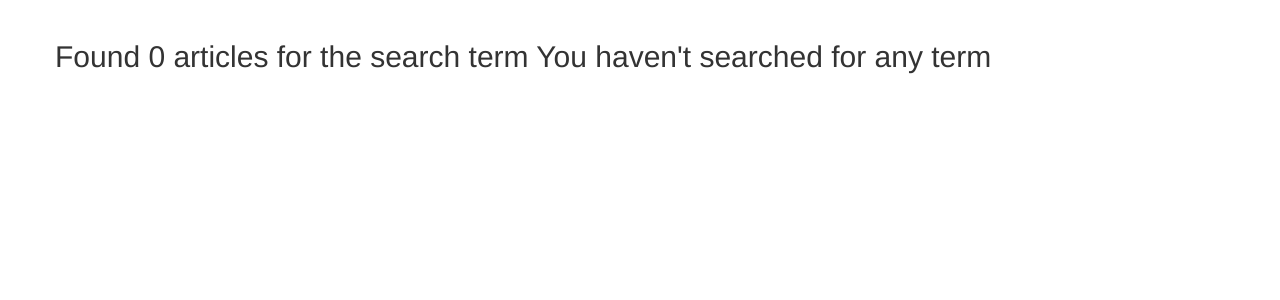
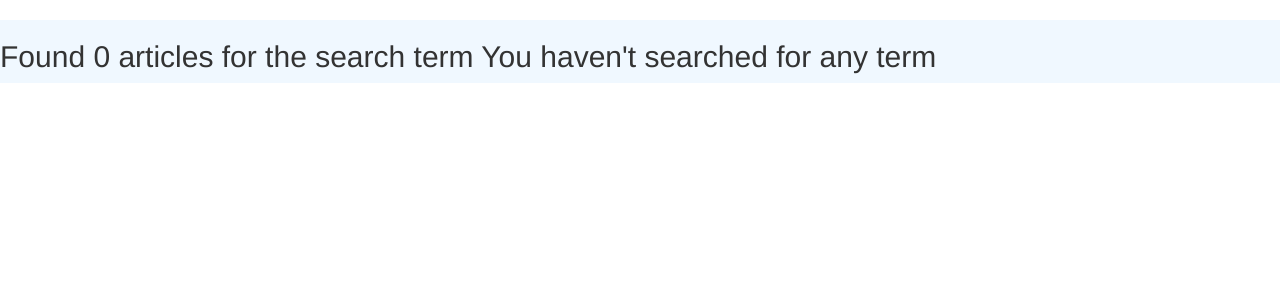
Before and after one commit to sylvestus/art_gallery, a Django app: page /searched/ in a window 1280 px wide. Shown: the part 102-402 px from the top of the page. Run offline with Django 4.2, Linux system fonts and the light colour scheme; parts of the project's set-up code (start-up, migrations or seed data) failed here and were passed over; some libraries are stand-ins or nearby versions.

Commit message:
update styling

```diff
--- a/gallery/templates/searched.html
+++ b/gallery/templates/searched.html
@@ -2,7 +2,7 @@
 {%load bootstrap3}
 {% block content %}
 {{block.super}}
-<div class="container">
+<div style="background-color: aliceblue;" class="container-fluid">
 
   <div class="row">
     {% if searched_articles%}
```
